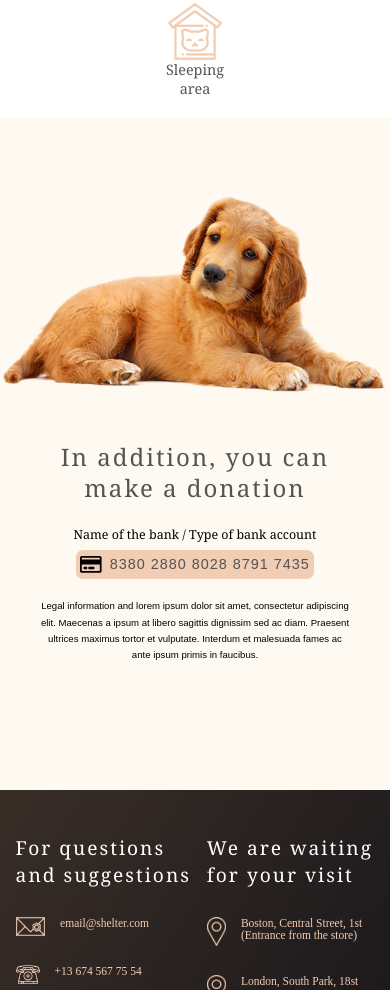
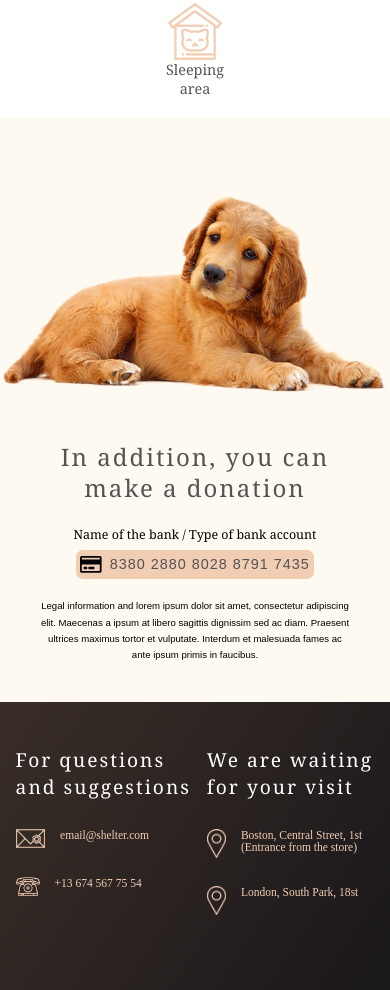
Before and after one commit to tisukRoman/Pets_shelter, a plain HTML site: page index.html in a window 390 px wide. Shown: the part 2239-3229 px from the top of the page. Drawn offline with nearby package versions, Linux system fonts and the light colour scheme.

Commit message:
donation section fixed

```diff
--- a/style.css
+++ b/style.css
@@ -269,12 +269,13 @@ nav ul li a:hover {
 
 .don_con {
   background-color: rgba(255, 235, 205, 0.281);
+  padding-bottom: 4em;
 }
 .donation {
   display: flex;
   flex-wrap: wrap;
   width: 80%;
-  margin: 3em auto;
+  margin: auto auto;
   justify-content: center;
   column-gap: 12em;
 }
@@ -474,9 +475,6 @@ footer h3:first-child {
   .scroll {
     justify-content: center;
   }
-  .don_con {
-    height: 70em;
-  }
   .donation .donation_media {
     flex-direction: column;
     align-items: center;
```
